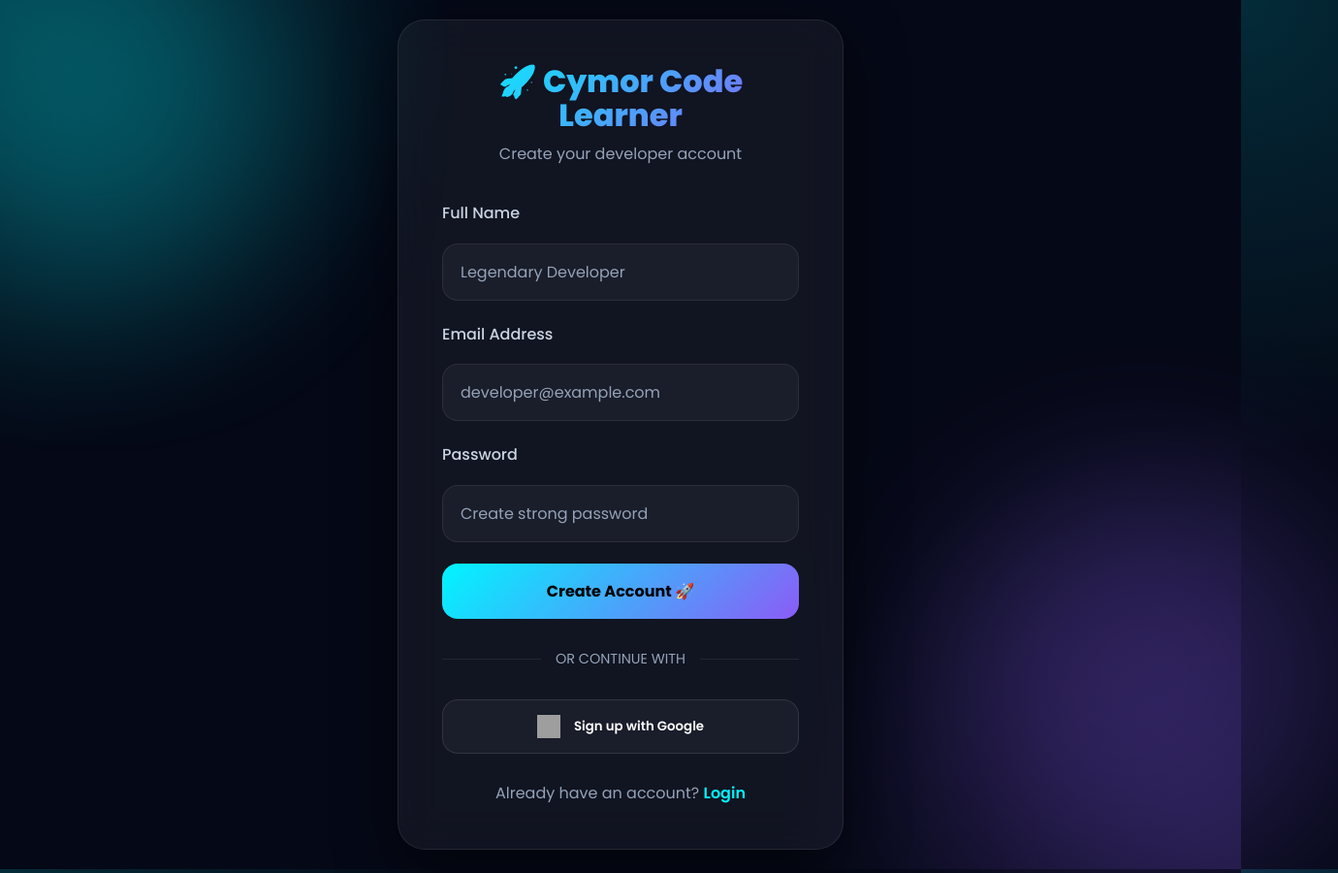
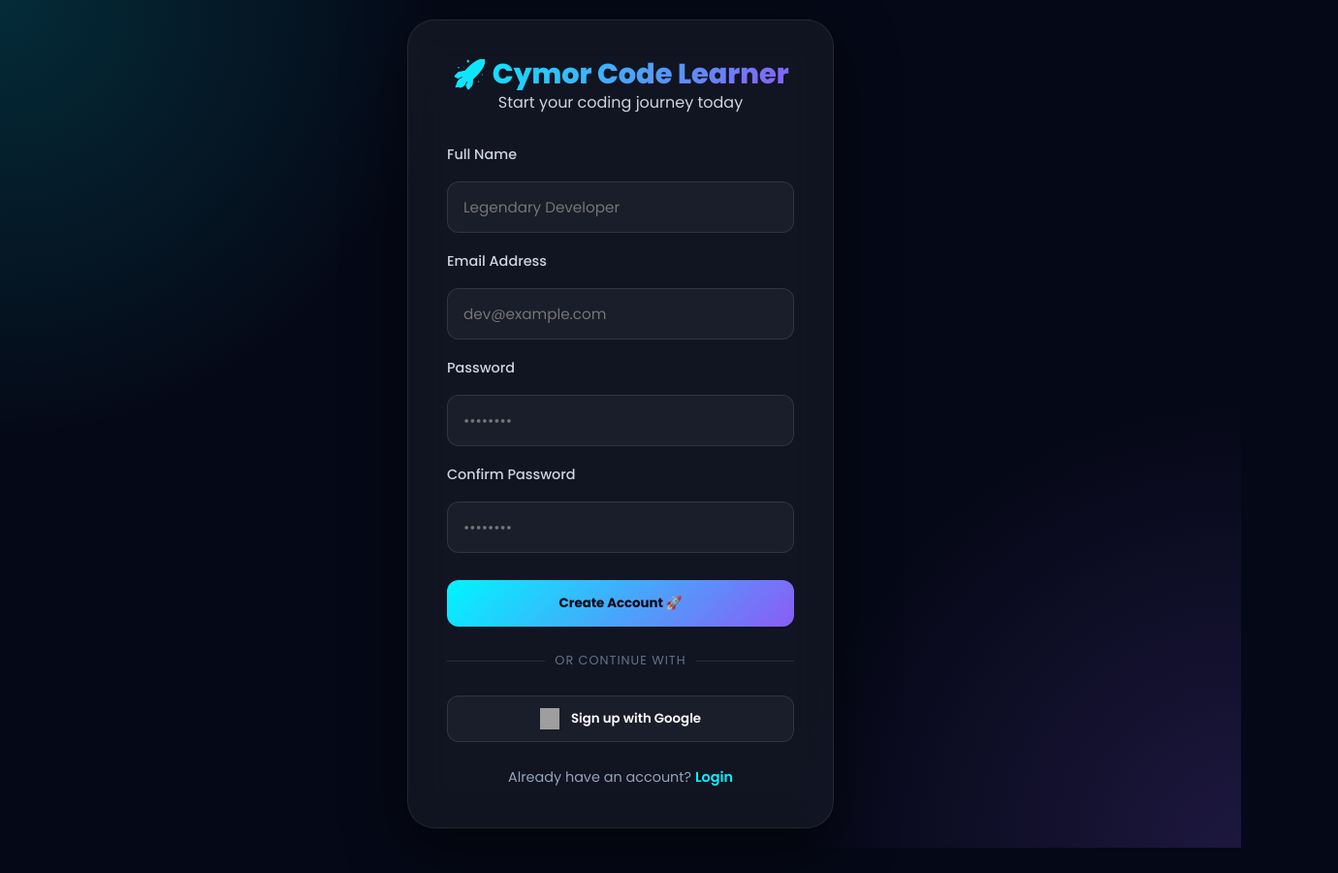
Before and after one commit to nashera28bomu-pixel/cymor-ytdlp-api, a plain HTML site: page register.html in a window 1280 px wide. Shown: the whole page at 97% size, 1380 px wide, since content can reach past the window. After the commit the page ends 874 px from the top, so only its background shows below. Drawn offline with Linux system fonts and the light colour scheme; no server answers; grey boxes are pictures that could not be loaded.

Commit message:
Refactor register.html for improved structure and style

```diff
--- a/register.html
+++ b/register.html
@@ -1,422 +1,193 @@
 <!DOCTYPE html>
 <html lang="en">
-
 <head>
-
-    <!-- =========================================
-       META
-    ========================================== -->
-
     <meta charset="UTF-8" />
-
-    <meta
-        name="viewport"
-        content="width=device-width, initial-scale=1.0" />
-
-    <meta
-        name="description"
-        content="Create your Cymor Code Learner account and start learning coding interactively." />
-
+    <meta name="viewport" content="width=device-width, initial-scale=1.0" />
+    <meta name="description" content="Create your Cymor Code Learner account and start learning coding interactively." />
     <title>Register • Cymor Code Learner</title>
 
-    <!-- =========================================
-       GOOGLE FONTS
-    ========================================== -->
+    <link rel="preconnect" href="https://fonts.googleapis.com">
+    <link rel="preconnect" href="https://fonts.gstatic.com" crossorigin>
+    <link href="https://fonts.googleapis.com/css2?family=Poppins:wght@300;400;500;600;700;800&display=swap" rel="stylesheet">
 
-    <link rel="preconnect"
-        href="https://fonts.googleapis.com">
-
-    <link rel="preconnect"
-        href="https://fonts.gstatic.com"
-        crossorigin>
-
-    <link
-        href="https://fonts.googleapis.com/css2?family=Poppins:wght@300;400;500;600;700;800&display=swap"
-        rel="stylesheet">
-
-    <link rel="stylesheet"
-        href="styles.css">
+    <link rel="stylesheet" href="styles.css">
 
     <style>
         body {
             font-family: "Poppins", sans-serif;
             min-height: 100vh;
-            overflow: hidden;
-
+            margin: 0;
             display: flex;
             align-items: center;
             justify-content: center;
-
-            background:
-                radial-gradient(circle at top left,
-                    rgba(0, 245, 255, 0.15),
-                    transparent 30%),
-
-                radial-gradient(circle at bottom right,
-                    rgba(139, 92, 246, 0.18),
-                    transparent 30%),
-
-                #050816;
+            background: radial-gradient(circle at top left, rgba(0, 245, 255, 0.15), transparent 30%),
+                        radial-gradient(circle at bottom right, rgba(139, 92, 246, 0.18), transparent 30%),
+                        #050816;
+            color: white;
+            overflow-x: hidden;
         }
 
         .register-wrapper {
             width: 100%;
-            max-width: 500px;
+            max-width: 480px;
             padding: 20px;
             position: relative;
             z-index: 10;
         }
 
         .register-card {
-            background:
-                rgba(255, 255, 255, 0.05);
-
-            border:
-                1px solid rgba(255, 255, 255, 0.08);
-
+            background: rgba(255, 255, 255, 0.05);
+            border: 1px solid rgba(255, 255, 255, 0.08);
             border-radius: 28px;
-
-            padding: 45px;
-
+            padding: 40px;
             backdrop-filter: blur(20px);
-
-            box-shadow:
-                0 20px 60px rgba(0, 0, 0, 0.5);
+            box-shadow: 0 20px 60px rgba(0, 0, 0, 0.5);
         }
 
         .register-logo {
             text-align: center;
-            margin-bottom: 35px;
-        }
-
-        .register-logo h1 {
-            font-size: 2rem;
-            margin-bottom: 10px;
-        }
-
-        .register-logo p {
-            color: #94a3b8;
+            margin-bottom: 30px;
         }
 
         .gradient-text {
-            background:
-                linear-gradient(135deg,
-                    #00f5ff,
-                    #8b5cf6);
-
+            background: linear-gradient(135deg, #00f5ff, #8b5cf6);
             -webkit-background-clip: text;
             -webkit-text-fill-color: transparent;
+            font-size: 1.8rem;
+            font-weight: 800;
         }
 
-        .form-group {
-            margin-bottom: 22px;
-        }
-
-        .form-label {
-            display: block;
-            margin-bottom: 10px;
-            color: white;
-            font-weight: 500;
-        }
+        .form-group { margin-bottom: 18px; }
+        .form-label { display: block; margin-bottom: 8px; font-size: 0.9rem; color: #cbd5e1; }
 
         .form-input {
             width: 100%;
-            padding: 16px 18px;
-
-            border-radius: 16px;
-
-            border:
-                1px solid rgba(255, 255, 255, 0.08);
-
-            background:
-                rgba(255, 255, 255, 0.04);
-
+            padding: 14px 16px;
+            border-radius: 12px;
+            border: 1px solid rgba(255, 255, 255, 0.1);
+            background: rgba(255, 255, 255, 0.04);
             color: white;
-
-            outline: none;
-
-            font-size: 1rem;
-
-            transition: 0.3s ease;
+            font-size: 0.95rem;
+            transition: 0.3s;
+            box-sizing: border-box;
         }
 
         .form-input:focus {
+            outline: none;
             border-color: #00f5ff;
-
-            box-shadow:
-                0 0 0 4px rgba(0, 245, 255, 0.12);
-        }
-
-        .form-input::placeholder {
-            color: #94a3b8;
+            background: rgba(255, 255, 255, 0.08);
         }
 
         .register-btn {
             width: 100%;
-
+            padding: 14px;
+            margin-top: 10px;
+            border-radius: 12px;
             border: none;
-
-            padding: 16px;
-
-            border-radius: 16px;
-
-            background:
-                linear-gradient(135deg,
-                    #00f5ff,
-                    #8b5cf6);
-
-            color: black;
-
+            background: linear-gradient(135deg, #00f5ff, #8b5cf6);
+            color: #050816;
             font-weight: 700;
-
-            font-size: 1rem;
-
             cursor: pointer;
-
-            transition: 0.3s ease;
+            transition: 0.3s;
         }
 
-        .register-btn:hover {
-            transform: translateY(-4px);
-
-            box-shadow:
-                0 12px 25px rgba(0, 245, 255, 0.25);
-        }
+        .register-btn:hover { transform: translateY(-2px); filter: brightness(1.1); }
 
         .divider {
-            display: flex;
-            align-items: center;
-            gap: 15px;
-
-            margin: 30px 0;
-
-            color: #94a3b8;
-            font-size: 0.9rem;
+            display: flex; align-items: center; gap: 10px;
+            margin: 25px 0; color: #64748b; font-size: 0.8rem; letter-spacing: 1px;
         }
-
-        .divider::before,
-        .divider::after {
-            content: "";
-            flex: 1;
-            height: 1px;
-
-            background:
-                rgba(255, 255, 255, 0.08);
-        }
+        .divider::before, .divider::after { content: ""; flex: 1; height: 1px; background: rgba(255,255,255,0.1); }
 
         .google-btn {
             width: 100%;
-
-            display: flex;
-            align-items: center;
-            justify-content: center;
-            gap: 14px;
-
-            padding: 15px;
-
-            border-radius: 16px;
-
-            border:
-                1px solid rgba(255, 255, 255, 0.1);
-
-            background:
-                rgba(255, 255, 255, 0.04);
-
-            color: white;
-
-            font-weight: 600;
-
-            cursor: pointer;
-
-            transition: 0.3s ease;
+            display: flex; align-items: center; justify-content: center; gap: 12px;
+            padding: 12px; border-radius: 12px;
+            border: 1px solid rgba(255,255,255,0.1);
+            background: rgba(255,255,255,0.04);
+            color: white; font-weight: 600; cursor: pointer; transition: 0.3s;
         }
 
-        .google-btn:hover {
-            background:
-                rgba(255, 255, 255, 0.08);
+        .google-btn:hover { background: rgba(255,255,255,0.1); }
+        .google-btn img { width: 20px; }
 
-            transform: translateY(-3px);
+        .register-footer { text-align: center; margin-top: 25px; font-size: 0.9rem; color: #94a3b8; }
+        .register-footer a { color: #00f5ff; text-decoration: none; font-weight: 600; }
+
+        /* Loader Overlay */
+        #authLoader {
+            position: fixed; top:0; left:0; width:100%; height:100%;
+            background: rgba(5, 8, 22, 0.8);
+            display: none; flex-direction: column; align-items: center; justify-content: center;
+            z-index: 1000; backdrop-filter: blur(5px);
         }
+        #authLoader.active { display: flex; }
+        .loader-spinner {
+            width: 40px; height: 40px; border: 3px solid rgba(0, 245, 255, 0.3);
+            border-top: 3px solid #00f5ff; border-radius: 50%;
+            animation: spin 1s linear infinite; margin-bottom: 15px;
+        }
+        @keyframes spin { 0% { transform: rotate(0deg); } 100% { transform: rotate(360deg); } }
 
-        .google-btn img {
-            width: 24px;
-            height: 24px;
+        /* Toast Message */
+        .auth-message {
+            position: fixed; top: 20px; right: 20px; padding: 15px 25px;
+            border-radius: 12px; z-index: 2000; display: none;
+            transition: 0.3s; box-shadow: 0 10px 30px rgba(0,0,0,0.3);
         }
-
-        .register-footer {
-            text-align: center;
-            margin-top: 28px;
-            color: #94a3b8;
-        }
-
-        .register-footer a {
-            color: #00f5ff;
-            text-decoration: none;
-            font-weight: 600;
-        }
-
-        .bg-glow {
-            position: absolute;
-            width: 400px;
-            height: 400px;
-
-            border-radius: 50%;
-
-            filter: blur(90px);
-
-            opacity: 0.25;
-
-            z-index: 1;
-        }
-
-        .glow-1 {
-            background: #00f5ff;
-            top: -100px;
-            left: -100px;
-        }
-
-        .glow-2 {
-            background: #8b5cf6;
-            bottom: -100px;
-            right: -100px;
-        }
-
-        @media (max-width: 600px) {
-
-            .register-card {
-                padding: 35px 25px;
-            }
-
-            .register-logo h1 {
-                font-size: 1.7rem;
-            }
-        }
+        .auth-message.error { background: #ef4444; color: white; }
+        .auth-message.success { background: #10b981; color: white; }
     </style>
-
 </head>
-
 <body>
 
-    <!-- GLOWS -->
-
-    <div class="bg-glow glow-1"></div>
-    <div class="bg-glow glow-2"></div>
-
-    <!-- REGISTER -->
+    <div id="authLoader"></div>
+    <div id="authMessage" class="auth-message"></div>
 
     <div class="register-wrapper">
-
         <div class="register-card">
-
-            <!-- LOGO -->
-
             <div class="register-logo">
-
-                <h1 class="gradient-text">
-                    🚀 Cymor Code Learner
-                </h1>
-
-                <p>
-                    Create your developer account
-                </p>
-
+                <h1 class="gradient-text">🚀 Cymor Code Learner</h1>
+                <p>Start your coding journey today</p>
             </div>
 
-            <!-- FORM -->
-
             <form id="registerForm">
-
                 <div class="form-group">
-
-                    <label class="form-label">
-                        Full Name
-                    </label>
-
-                    <input
-                        type="text"
-                        id="registerName"
-                        class="form-input"
-                        placeholder="Legendary Developer"
-                        required>
-
+                    <label class="form-label">Full Name</label>
+                    <input type="text" id="registerName" class="form-input" placeholder="Legendary Developer" required>
                 </div>
 
                 <div class="form-group">
-
-                    <label class="form-label">
-                        Email Address
-                    </label>
-
-                    <input
-                        type="email"
-                        id="registerEmail"
-                        class="form-input"
-                        placeholder="developer@example.com"
-                        required>
-
+                    <label class="form-label">Email Address</label>
+                    <input type="email" id="registerEmail" class="form-input" placeholder="dev@example.com" required>
                 </div>
 
                 <div class="form-group">
-
-                    <label class="form-label">
-                        Password
-                    </label>
-
-                    <input
-                        type="password"
-                        id="registerPassword"
-                        class="form-input"
-                        placeholder="Create strong password"
-                        required>
-
+                    <label class="form-label">Password</label>
+                    <input type="password" id="registerPassword" class="form-input" placeholder="••••••••" required>
                 </div>
 
-                <button
-                    type="submit"
-                    class="register-btn">
+                <div class="form-group">
+                    <label class="form-label">Confirm Password</label>
+                    <input type="password" id="registerConfirmPassword" class="form-input" placeholder="••••••••" required>
+                </div>
 
-                    Create Account 🚀
-
-                </button>
-
+                <button type="submit" class="register-btn">Create Account 🚀</button>
             </form>
 
-            <!-- DIVIDER -->
+            <div class="divider">OR CONTINUE WITH</div>
 
-            <div class="divider">
-                OR CONTINUE WITH
-            </div>
-
-            <!-- GOOGLE -->
-
-            <button
-                id="googleRegisterBtn"
-                class="google-btn">
-
-                <img
-                    src="https://upload.wikimedia.org/wikipedia/commons/c/c1/Google_%22G%22_logo.svg"
-                    alt="Google Logo">
-
+            <button id="googleRegisterBtn" class="google-btn google-signin-btn">
+                <img src="https://upload.wikimedia.org/wikipedia/commons/c/c1/Google_%22G%22_logo.svg" alt="Google">
                 Sign up with Google
-
             </button>
 
-            <!-- FOOTER -->
-
             <div class="register-footer">
-
-                Already have an account?
-
-                <a href="login.html">
-                    Login
-                </a>
-
+                Already have an account? <a href="login.html">Login</a>
             </div>
-
         </div>
-
     </div>
 
+    <script src="auth.js" type="module"></script>
 </body>
-
 </html>
```
